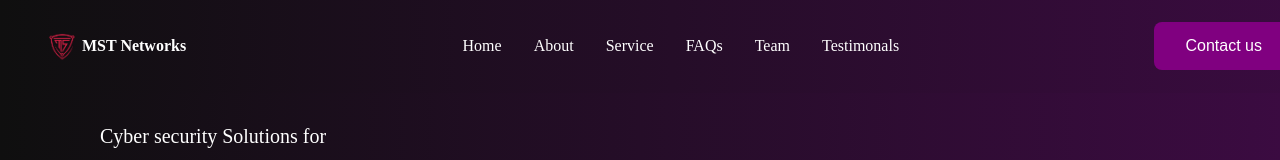
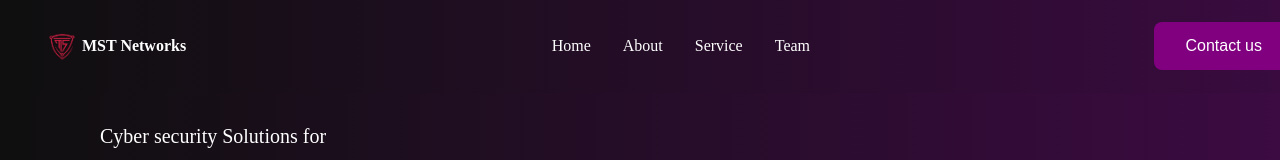
Before and after one commit to meetg21/MstNetworks_Website, a React (Vite) app: page / in a window 1280 px wide. Shown: the top 160 px of the page. Built offline with nearby package versions, Linux system fonts and the light colour scheme.

Commit message:
navbar hover effect

```diff
--- a/src/components/Navbar/Navbar.css
+++ b/src/components/Navbar/Navbar.css
@@ -56,6 +56,20 @@ body {
 
 .app__navbar-links li:hover {
   color: var(--color-grey);
+  color: var(--color-grey);
+  transform: scale(1.1);
+  /* Increase size on hover */
+  transition: transform 0.3s ease;
+  /* Add transition effect */
+}
+
+.app__navbar-links li:hover a {
+  background-color: purple;
+  /* Change background color on hover */
+  padding: 0.5rem 1rem;
+  /* Adjust padding on hover */
+  border-radius: 5px;
+  /* Add border radius on hover */
 }
 
 .app__navbar-login {
--- a/src/components/Navbar/Navbar.jsx
+++ b/src/components/Navbar/Navbar.jsx
@@ -24,13 +24,7 @@ const Navbar = () => {
           <a href="./service">Service</a>
         </li>
         <li className="p__opensans">
-          <a href="./faqs">FAQs</a>
-        </li>
-        <li className="p__opensans">
           <a href="./team">Team</a>
-        </li>
-        <li className="p__opensans">
-          <a href="./testimonals">Testimonals</a>
         </li>
       </ul>
       <div className="app__navbar-login">
@@ -69,21 +63,13 @@ const Navbar = () => {
                   Service
                 </a>
               </li>
-              <li>
-                <a href="./faqs" onClick={() => setToggleMenu(false)}>
-                  FAQs
-                </a>
-              </li>
+
               <li>
                 <a href="./Team" onClick={() => setToggleMenu(false)}>
                   Team
                 </a>
               </li>
-              <li>
-                <a href="./testimonals" onClick={() => setToggleMenu(false)}>
-                  Testimonals
-                </a>
-              </li>
+        {/* contact us button */}
             </ul>
           </div>
         )}
```
